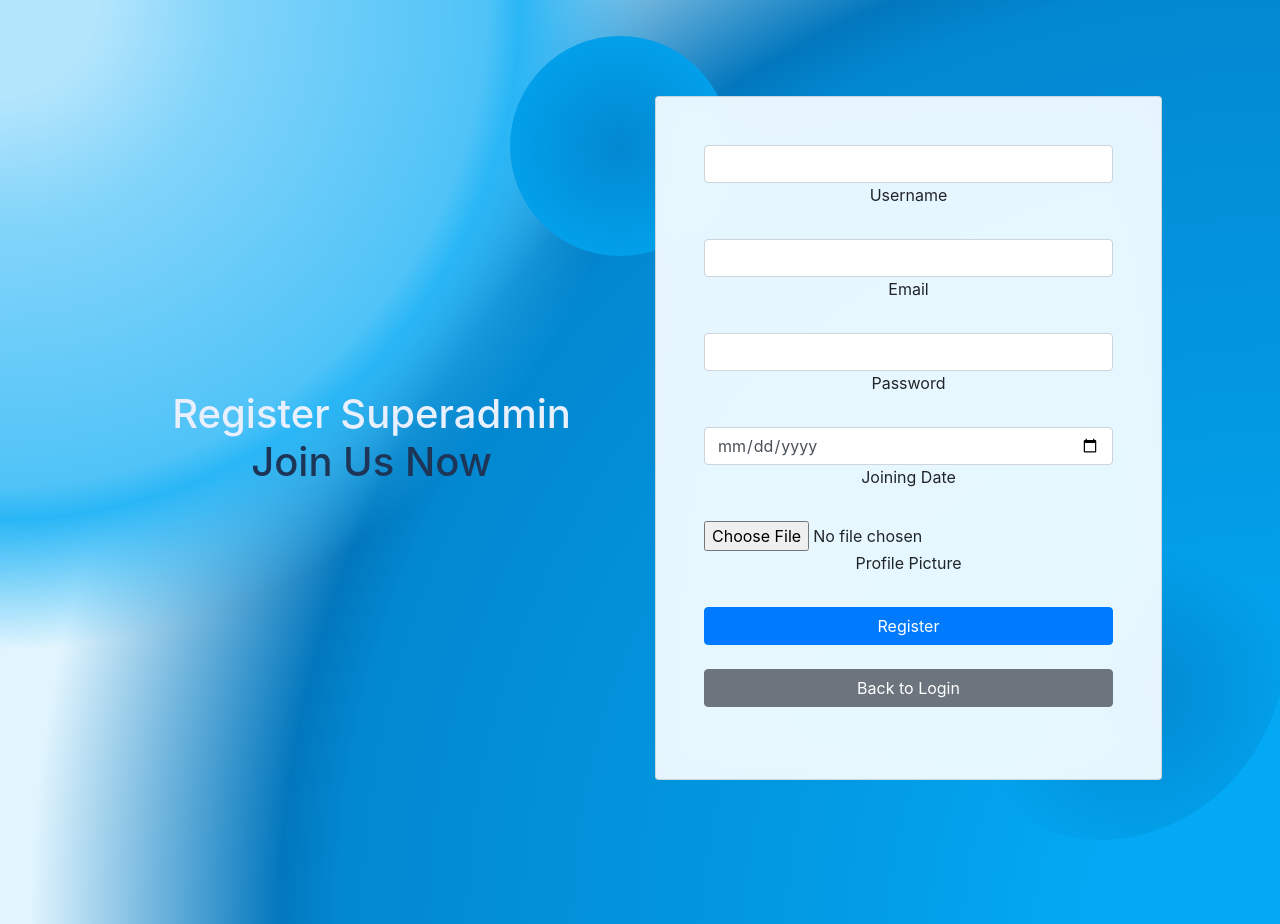
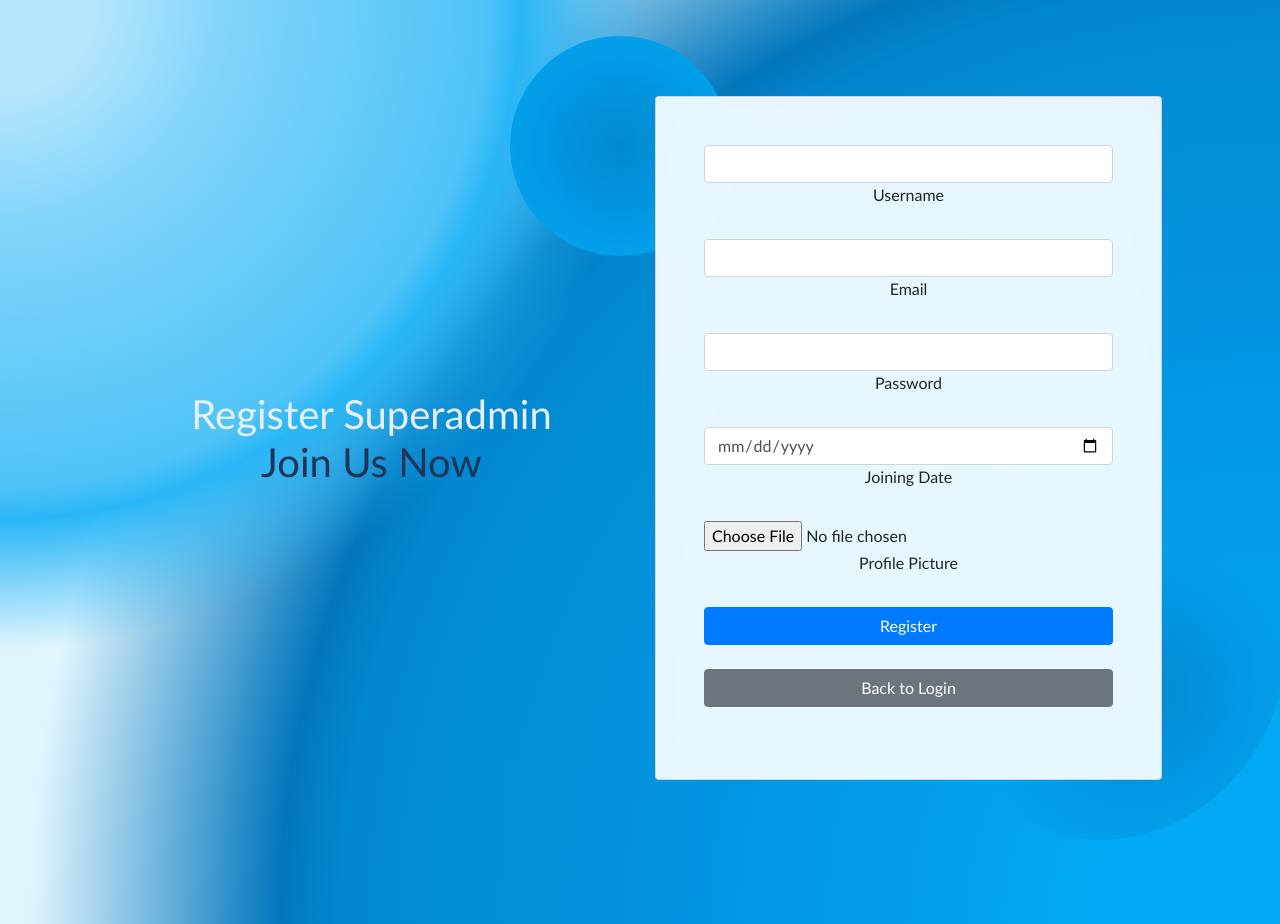
Before and after one commit to git-winit/crm_digifalx, a Flask app: page /register_superadmin in a window 1280 px wide. Run offline with Flask 2, Linux system fonts and the light colour scheme; some libraries are stand-ins or nearby versions.

Commit message:
Update register_superadmin.html

```diff
--- a/templates/register_superadmin.html
+++ b/templates/register_superadmin.html
@@ -7,6 +7,9 @@
     <link href="https://maxcdn.bootstrapcdn.com/bootstrap/4.5.2/css/bootstrap.min.css" rel="stylesheet">
     <link href="https://cdnjs.cloudflare.com/ajax/libs/font-awesome/5.15.3/css/all.min.css" rel="stylesheet">
     <style>
+        body {
+            font-family: 'Trebuchet MS', 'Lucida Sans Unicode', 'Lucida Grande', 'Lucida Sans', Arial, sans-serif;
+        }
         .background-radial-gradient {
             background-color: #E1F5FE;
             background-image: radial-gradient(650px circle at 0% 0%,
```
